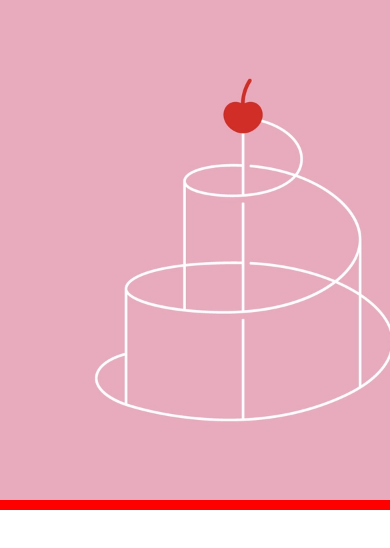
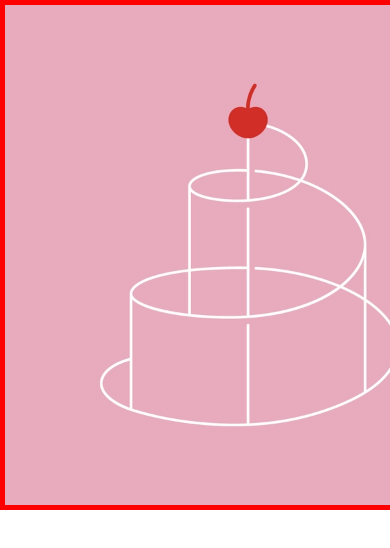
Before and after one commit to InDaviX/NewComponents, a React Native app: screen / in a window 390 px wide. Shown: the top 548 px of the page. Built offline with nearby package versions, Linux system fonts and the light colour scheme.

Commit message:
padding dodany

```diff
--- a/App.tsx
+++ b/App.tsx
@@ -8,7 +8,11 @@ const App = () => {
         onScroll={() => {
           console.log('We scrolled the ScrollView');
         }}
-        contentContainerStyle={{backgroundColor: 'red', height: 510}}
+        contentContainerStyle={{
+          padding: 5,
+          backgroundColor: 'red',
+          height: 510,
+        }}
         showsVerticalScrollIndicator={false}
         horizontal={true}>
         <Image
```
